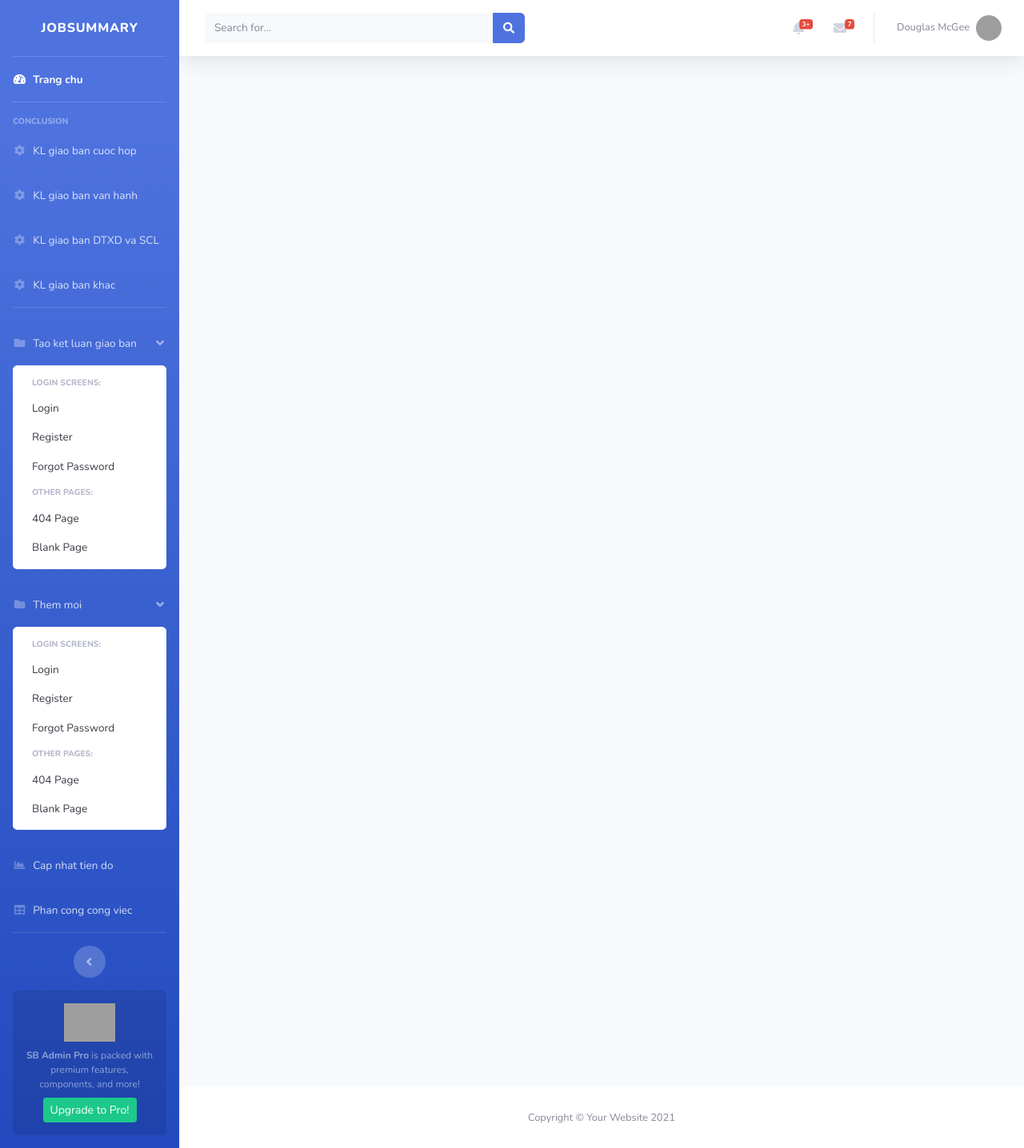
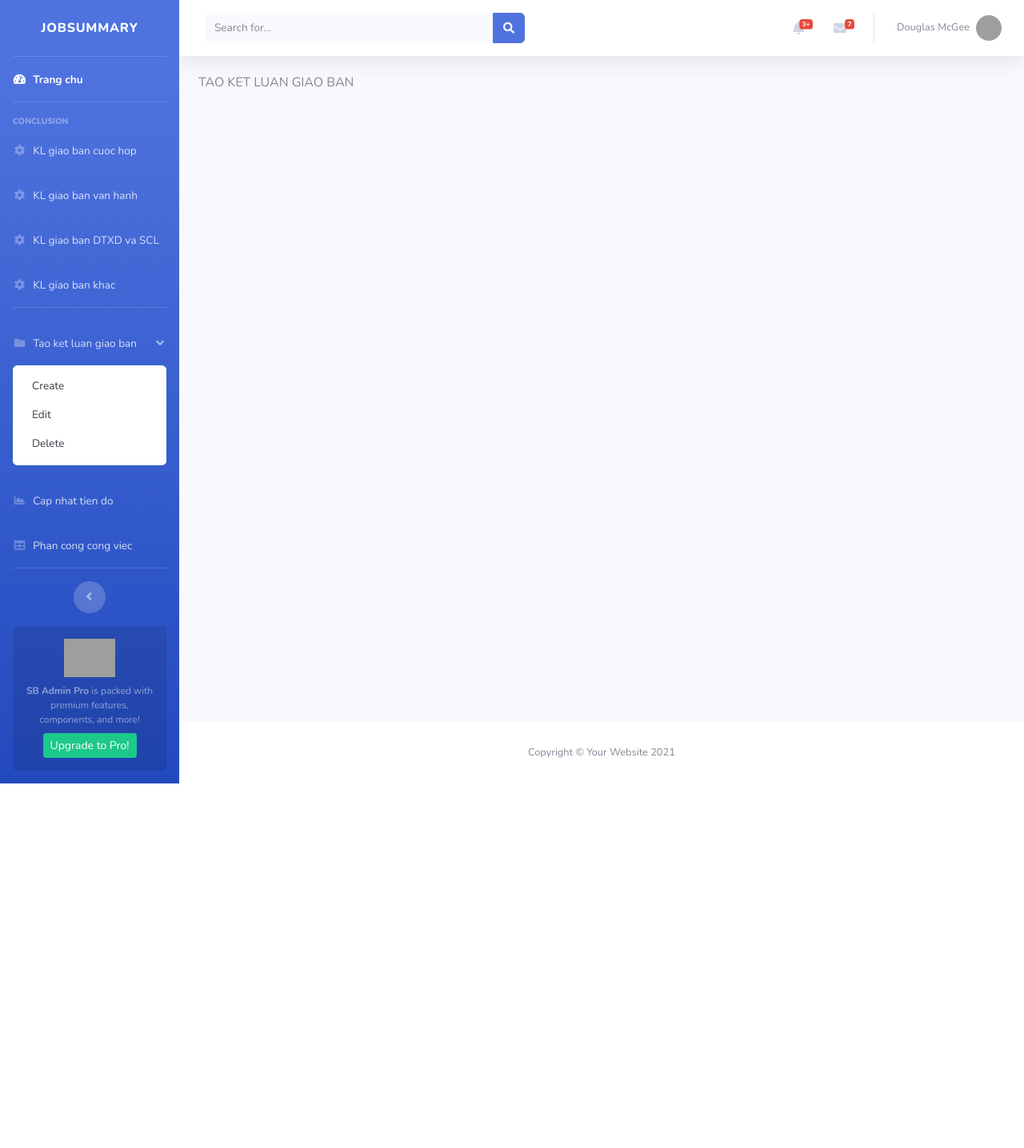
Before and after one commit to hungnn2911/python-group1, a Django app: page /job_summary/createjobsummary in a window 1280 px wide, after a click on "Tao ket luan giao ban". Shown: the whole page at 80% size. After the commit the page ends 980 px from the top, so only its background shows below. Run offline with Django 3.2, Linux system fonts and the light colour scheme; some libraries are stand-ins or nearby versions; grey boxes are pictures that could not be loaded.

Commit message:
Init_KLGB

```diff
--- a/jobsummary/templates/dashboard/_sidebar.html
+++ b/jobsummary/templates/dashboard/_sidebar.html
@@ -119,18 +119,14 @@
                 </a>
                 <div id="collapsePages" class="collapse" aria-labelledby="headingPages" data-parent="#accordionSidebar">
                     <div class="bg-white py-2 collapse-inner rounded">
-                        <h6 class="collapse-header">Login Screens:</h6>
-                        <a class="collapse-item" href="login.html">Login</a>
-                        <a class="collapse-item" href="register.html">Register</a>
-                        <a class="collapse-item" href="forgot-password.html">Forgot Password</a>
-                        <div class="collapse-divider"></div>
-                        <h6 class="collapse-header">Other Pages:</h6>
-                        <a class="collapse-item" href="404.html">404 Page</a>
-                        <a class="collapse-item" href="blank.html">Blank Page</a>
+
+                        <a class="collapse-item" href="{% url 'Tao_KLGB'%}">Create</a>
+                        <a class="collapse-item" href="register.html">Edit</a>
+                        <a class="collapse-item" href="forgot-password.html">Delete</a>
                     </div>
                 </div>
             </li>
-            <li class="nav-item">
+            {% comment %} <li class="nav-item">
                 <a class="nav-link collapsed" href="#" data-toggle="collapse" data-target="#collapsePages"
                     aria-expanded="true" aria-controls="collapsePages">
                     <i class="fas fa-fw fa-folder"></i>
@@ -138,17 +134,15 @@
                 </a>
                 <div id="collapsePages" class="collapse" aria-labelledby="headingPages" data-parent="#accordionSidebar">
                     <div class="bg-white py-2 collapse-inner rounded">
-                        <h6 class="collapse-header">Login Screens:</h6>
-                        <a class="collapse-item" href="login.html">Login</a>
-                        <a class="collapse-item" href="register.html">Register</a>
-                        <a class="collapse-item" href="forgot-password.html">Forgot Password</a>
+
+                        <a class="collapse-item" href="login.html">Create</a>
+                        <a class="collapse-item" href="register.html">Edit</a>
+                        <a class="collapse-item" href="forgot-password.html">Delete</a>
                         <div class="collapse-divider"></div>
-                        <h6 class="collapse-header">Other Pages:</h6>
-                        <a class="collapse-item" href="404.html">404 Page</a>
-                        <a class="collapse-item" href="blank.html">Blank Page</a>
+
                     </div>
                 </div>
-            </li>
+            </li> {% endcomment %}
 
             <!-- Nav Item - Charts -->
             <li class="nav-item">
--- a/jobsummary/templates/job_summary/createjobsummary.html
+++ b/jobsummary/templates/job_summary/createjobsummary.html
@@ -6,7 +6,7 @@
     {% endblock %}
 
  {% block content_dashboard %}
-
+    <h6 class="collapse-header">TAO KET LUAN GIAO BAN</h6>
 
 
  {% endblock %}
```
